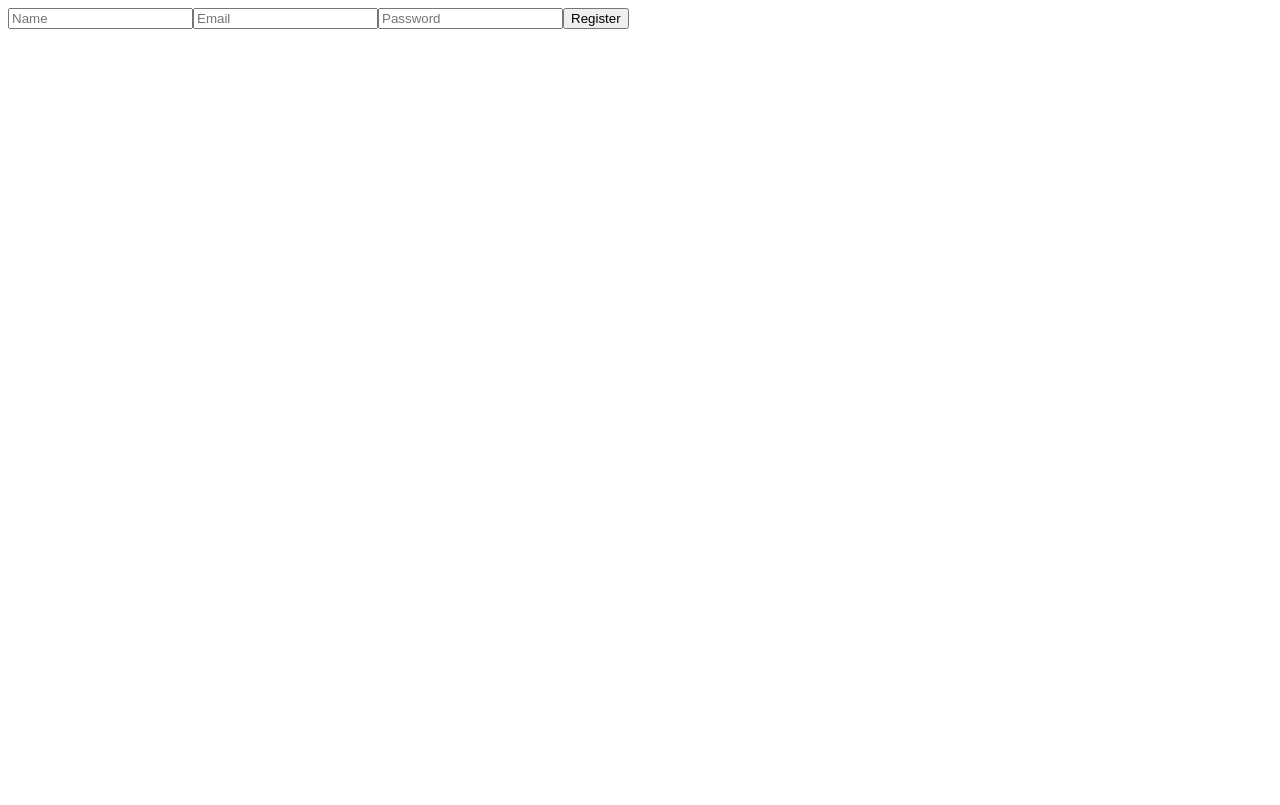
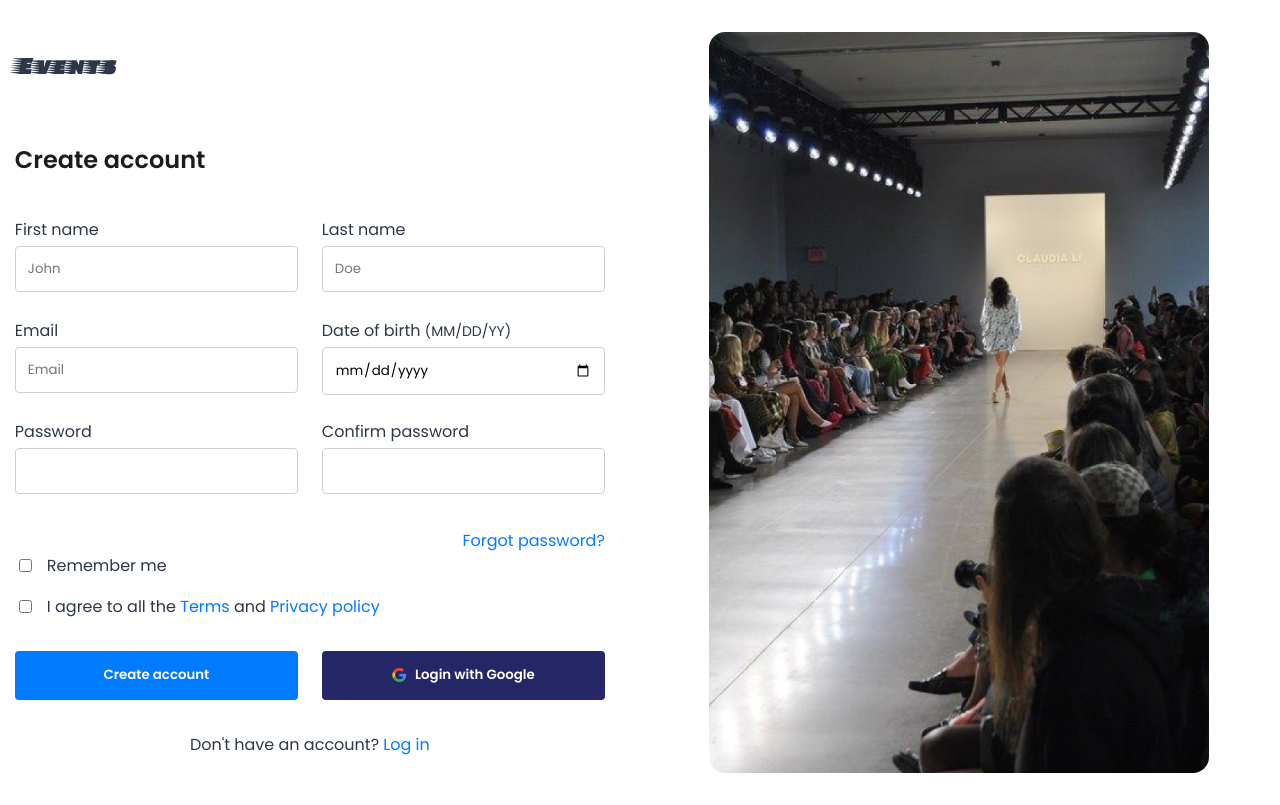
Before and after one commit to APHOMER/PhasionShow-fe, a React (Create React App) app: page /register in a window 1280 px wide. Built offline with nearby package versions, Linux system fonts and the light colour scheme.

Commit message:
Styled the register page

```diff
--- a/public/index.html
+++ b/public/index.html
@@ -9,6 +9,13 @@
 			name="description"
 			content="Web site created using create-react-app"
 		/>
+		<link rel="preconnect" href="https://fonts.googleapis.com" />
+		<link rel="preconnect" href="https://fonts.gstatic.com" crossorigin />
+		<link
+			href="https://fonts.googleapis.com/css2?family=Faster+One&family=Poppins:wght@400;600&display=swap"
+			rel="stylesheet"
+		/>
+
 		<link rel="apple-touch-icon" href="%PUBLIC_URL%/logo192.png" />
 		<!--
       manifest.json provides metadata used when your web app is installed on a
@@ -38,6 +45,5 @@
 
       To begin the development, run `npm start` or `yarn start`.
       To create a production bundle, use `npm run build` or `yarn build`.
-    -->
-  </body>
+    --></body>
 </html>
--- a/src/components/Auth/Register.js
+++ b/src/components/Auth/Register.js
@@ -2,13 +2,35 @@
 
 import React, { useState } from 'react';
 import { register } from '../../utils/api';
+import { Link } from 'react-router-dom';
+
+import "../../styles/register.css";
 
 const Register = ({ setAuthToken }) => {
-  const [name, setName] = useState('');
-  const [email, setEmail] = useState('');
-  const [password, setPassword] = useState('');
+
+  const [formInputs, setFormInputs] = useState({
+    "firstName": "",
+    "lastName": "",
+    "email": "",
+    "dateOfBirth": "",
+    "password": "",
+    "confirmPassword": ""
+  });
+
+  const [shouldRememberMe, setShouldRememberMe] = useState(false);
+  const [agreeToTerms, setAgreeToTerms] = useState(false);
+
+  const handleInputChange = (event) => {
+    setFormInputs(prevState => ({
+      ...prevState,
+      [event.target.name]: event.target.value
+    }));
+  }
 
   const handleSubmit = async (e) => {
+
+    const { name, email, password } = formInputs;
+
     e.preventDefault();
     try {
       const { data } = await register({ name, email, password });
@@ -19,12 +41,143 @@ const Register = ({ setAuthToken }) => {
   };
 
   return (
-    <form onSubmit={handleSubmit}>
-      <input type="text" value={name} onChange={(e) => setName(e.target.value)} placeholder="Name" required />
-      <input type="email" value={email} onChange={(e) => setEmail(e.target.value)} placeholder="Email" required />
-      <input type="password" value={password} onChange={(e) => setPassword(e.target.value)} placeholder="Password" required />
-      <button type="submit">Register</button>
-    </form>
+    <main>
+      <div className="form-wrapper">
+        <section className="form-section">
+          <header>
+            <h1>Events</h1>
+            <h2 className="form-title">Create account</h2>
+          </header>
+          <form onSubmit={handleSubmit}>
+            <div className="form-inputs">
+              <div className="input-wrapper">
+                <label htmlFor="first-name">First name</label>
+                <input
+                  id="first-name"
+                  type="text"
+                  name="firstName"
+                  value={formInputs.firstName}
+                  onChange={handleInputChange}
+                  placeholder="John"
+                  required
+                />
+              </div>
+              <div className="input-wrapper">
+                <label htmlFor="lastName">Last name</label>
+                <input
+                  id="last-name"
+                  type="text"
+                  name="lastName"
+                  value={formInputs.lastName}
+                  onChange={handleInputChange}
+                  placeholder="Doe"
+                  required
+                />
+              </div>
+              <div className="input-wrapper">
+                <label htmlFor="email">Email</label>
+                <input
+                  id="email"
+                  type="email"
+                  name="email"
+                  value={formInputs.email}
+                  onChange={handleInputChange}
+                  placeholder="Email"
+                  required
+                />
+              </div>
+              <div className="input-wrapper">
+                <label htmlFor="date-of-birth">Date of birth <span className="date-format">(MM/DD/YY)</span></label>
+                <input
+                  id="date-of-birth"
+                  type="date"
+                  name="dateOfBirth"
+                  value={formInputs.dateOfBirth}
+                  onChange={handleInputChange}
+                  required
+                />
+              </div>
+              <div className="input-wrapper">
+                <label htmlFor="password">Password</label>
+                <input
+                  id="password"
+                  type="password"
+                  name="password"
+                  value={formInputs.password}
+                  onChange={handleInputChange}
+                  required
+                />
+              </div>
+              <div className="input-wrapper">
+                <label htmlFor="confirm-password">Confirm password</label>
+                <input
+                  id="confirm-password"
+                  type="password"
+                  name="confirmPassword"
+                  value={formInputs.confirmPassword}
+                  onChange={handleInputChange}
+                  required
+                />
+              </div>
+            </div>
+
+            <Link
+              to="/"
+              className="forgot-password-link"
+            >Forgot password?</Link>
+
+            <div className="checkbox-wrapper">
+              <input
+                id="remember-me"
+                type="checkbox"
+                name="rememberMe"
+                value={shouldRememberMe}
+                onChange={() => setShouldRememberMe(prevState => !prevState)}
+              />
+              <label htmlFor="remember-me">Remember me</label>
+            </div>
+            <div className="checkbox-wrapper">
+              <input
+                id="terms"
+                type="checkbox"
+                name="terms"
+                value={agreeToTerms}
+                onChange={() => setAgreeToTerms(prevState => !prevState)}
+              />
+              <label htmlFor="terms">I agree to all
+                the <Link to="/">Terms</Link> and <Link to="/">Privacy policy</Link>
+              </label>
+            </div>
+
+            <div className="form-btns">
+              <button
+                type="submit"
+                className="submit-btn"
+              >Create account</button>
+              <button
+                type="button"
+                className="google-login-btn"
+              >
+                <figure>
+                  <img
+                    src="/assets/images/google.png"
+                    alt="Google icon"
+                  />
+                  <figcaption>Login with Google</figcaption>
+                </figure>
+              </button>
+            </div>
+          </form>
+
+          <p className="login-text">Don&apos;t have an account? <Link to="/login">Log in</Link></p>
+        </section>
+        <img
+          src="/assets/images/banner-image.jpg"
+          alt=""
+          className="banner-image"
+        />
+      </div>
+    </main>
   );
 };
 
--- /dev/null
+++ b/src/styles/register.css
@@ -0,0 +1,123 @@
+* {
+    font-family: "Poppins", sans-serif;
+}
+
+main {
+    margin: 0 5%;
+}
+
+h1 {
+    font-family: "Faster One", system-ui;
+    margin-bottom: 4rem;
+}
+
+a {
+    color: hsl(211, 100%, 50%);
+    text-decoration: none;
+}
+
+.form-wrapper {
+    column-gap: calc(2.5rem + 5vw);
+    display: flex;
+    flex-direction: column;
+    margin: 2em auto;
+    row-gap: 2rem;
+}
+
+.form-section {
+    color: hsl(218, 23%, 23%);
+    max-width: 600px;
+}
+
+.form-title {
+    color: hsl(0, 0%, 11%);
+    margin-bottom: 2.5rem;
+    font-weight: 700;
+}
+
+.form-inputs,
+.form-btns {
+    display: grid;
+    gap: 1.5rem;
+    grid-auto-rows: 1fr;
+    margin-bottom: 2rem;
+}
+
+.form-btns {
+    margin-top: 2rem;
+}
+
+.input-wrapper {
+    display: flex;
+    flex-direction: column;
+    gap: 0.25rem;
+}
+
+.input-wrapper input {
+    border: 1px solid hsl(0, 0%, 82%);
+    border-radius: 0.25rem;
+    padding: 0.75rem;
+}
+
+.date-format {
+    font-size: 0.875rem;
+}
+
+.submit-btn,
+.google-login-btn {
+    border: none;
+    border-radius: 0.25rem;
+    color: hsl(0, 0%, 100%);
+    cursor: pointer;
+    font-weight: 600;
+}
+
+.submit-btn {
+    background-color: hsl(211, 100%, 50%);
+}
+
+.google-login-btn {
+    background-color: hsl(239, 47%, 27%);
+}
+
+.google-login-btn figure {
+    align-items: center;
+    display: flex;
+    gap: 0.5rem;
+    justify-content: center;
+}
+
+.forgot-password-link {
+    display: block;
+    text-align: right;
+}
+
+.checkbox-wrapper {
+    display: flex;
+    gap: 0.75rem;
+    margin-bottom: 1rem;
+}
+
+.login-text {
+    text-align: center;
+}
+
+.banner-image {
+    border-radius: 1rem;
+    object-fit: cover;
+    max-width: 500px;
+    width: 100%;
+}
+
+
+@media (min-width: 768px) {
+    .form-wrapper {
+        flex-direction: row;
+        justify-content: flex-end;
+    }
+
+    .form-inputs,
+    .form-btns {
+        grid-template-columns: repeat(2, 1fr);
+    }
+}
```
Also changed, not shown: public/assets/images/banner-image.jpg (added), public/assets/images/google.png (added). Lines whose indentation alone changed are shown as unchanged.
